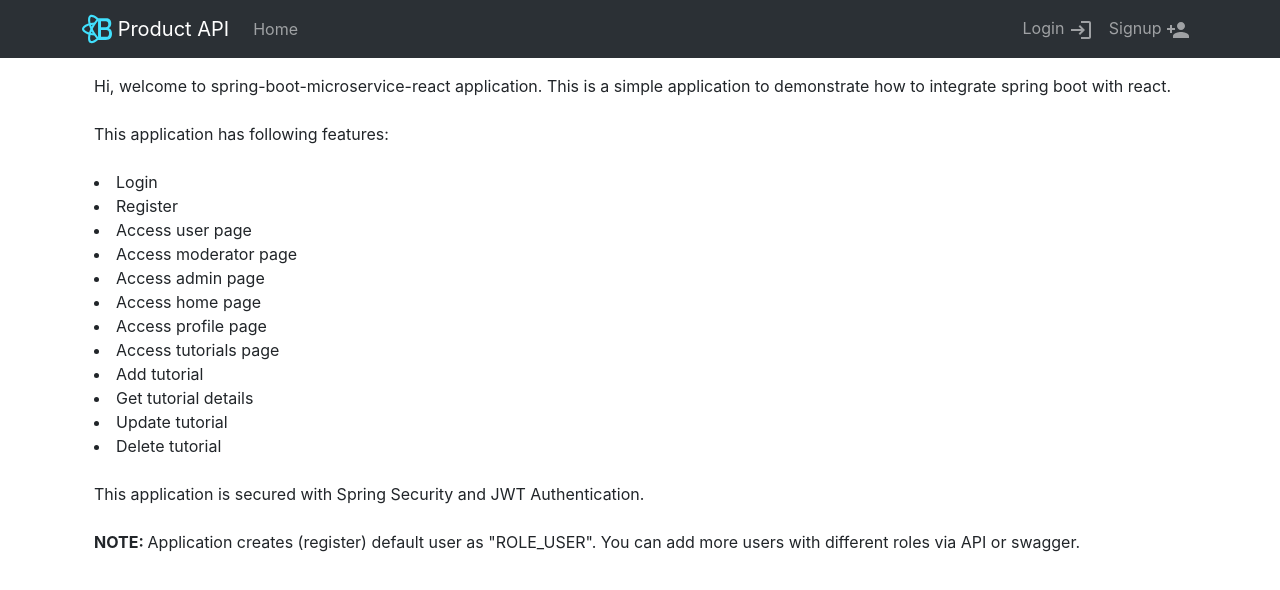
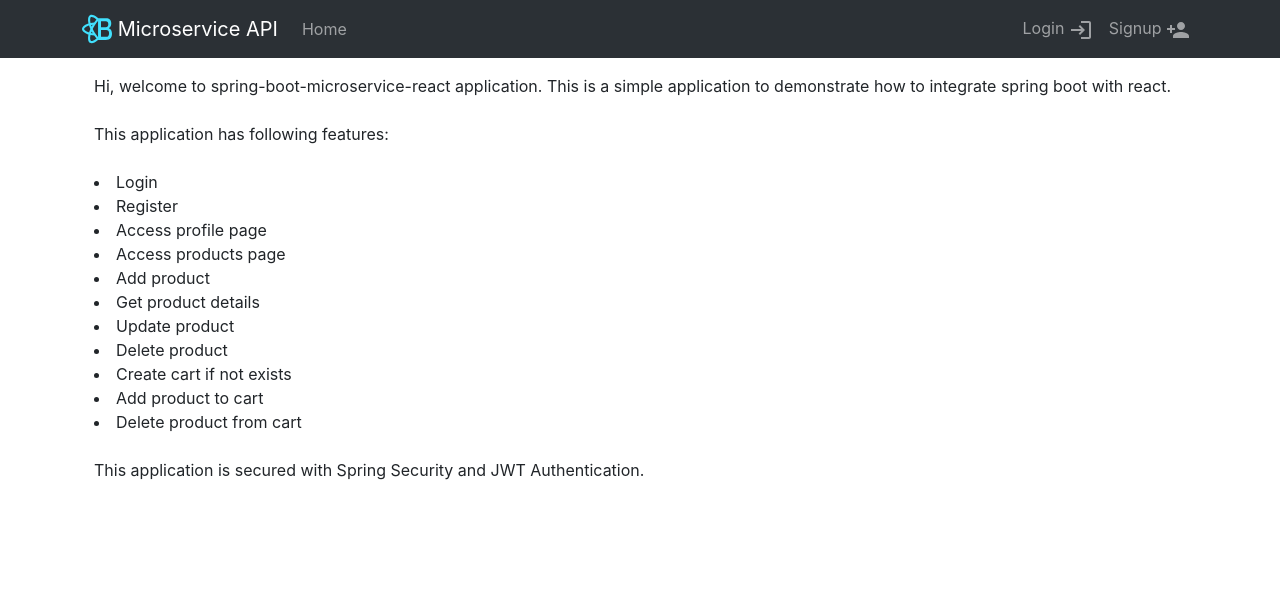
Before and after one commit to Ctere1/spring-boot-microservice-react, a React (Create React App) app: page / in a window 1280 px wide. Shown: the top 590 px of the page. Built offline with nearby package versions, Linux system fonts and the light colour scheme.

Commit message:
Home page, readme update

```diff
--- a/src/App.js
+++ b/src/App.js
@@ -83,7 +83,7 @@ class App extends Component {
                 className="d-inline-block align-top"
                 alt="Logo"
               />{' '}
-              Product API
+              Microservice API
             </Navbar.Brand>
             <Navbar.Toggle aria-controls="basic-navbar-nav" />
             <Navbar.Collapse id="basic-navbar-nav">
--- a/src/components/HomeComponent.js
+++ b/src/components/HomeComponent.js
@@ -11,7 +11,7 @@ export default class Home extends Component {
     }
 
     componentDidMount() {
-       //
+        //
     }
 
     render() {
@@ -29,22 +29,17 @@ export default class Home extends Component {
                             <br />
                             <li>Login</li>
                             <li>Register</li>
-                            <li>Access user page</li>
-                            <li>Access moderator page</li>
-                            <li>Access admin page</li>
-                            <li>Access home page</li>
                             <li>Access profile page</li>
-                            <li>Access tutorials page</li>
-                            <li>Add tutorial</li>
-                            <li>Get tutorial details</li>
-                            <li>Update tutorial</li>
-                            <li>Delete tutorial</li>
+                            <li>Access products page</li>
+                            <li>Add product</li>
+                            <li>Get product details</li>
+                            <li>Update product</li>
+                            <li>Delete product</li>
+                            <li>Create cart if not exists</li>
+                            <li>Add product to cart</li>
+                            <li>Delete product from cart</li>
                             <br />
                             This application is secured with Spring Security and JWT Authentication.
-                            <br />
-                            <br />
-                            <strong>NOTE: </strong>
-                            Application creates (register) default user as "ROLE_USER". You can add more users with different roles via API or swagger.
 
                         </p>
                     </div>
```
Also changed, not shown: 1 other file (tests, documents, lock files or other folders).
